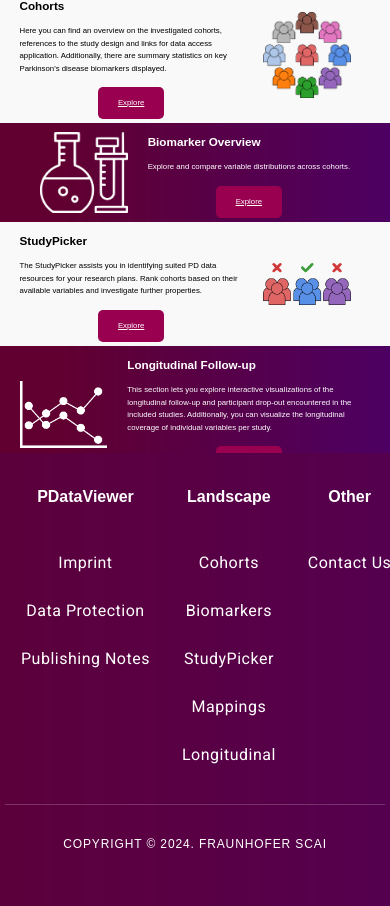
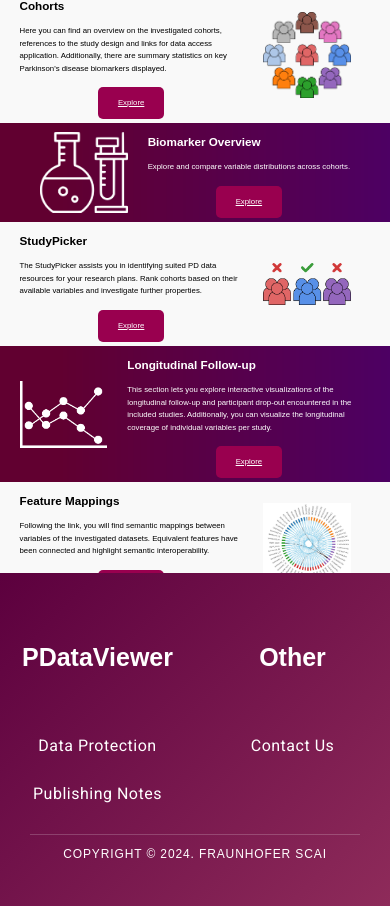
Before and after one commit to SCAI-BIO/PDataViewer, an Angular app in the folder frontend/: page / in a window 390 px wide. Shown: the part 1046-1952 px from the top of the page. Built offline with nearby package versions, Linux system fonts and the light colour scheme; no server answers.

Commit message:
refactor: simplify footer component structure and styles for improved readability

```diff
--- a/frontend/src/app/footer/footer.component.html
+++ b/frontend/src/app/footer/footer.component.html
@@ -1,11 +1,8 @@
-<footer>
-  <div class="container" id="footer">
-    <div class="row main-headers">
-      <div class="col-12 col-sm-6 col-md-4 col-lg-3">
-        <div class="frame default frame-type-menu_subpages frame-layout-0">
+<footer class="footer">
+  <div class="main-headers">
+    <div class="legal-content">
       <h4><a>PDataViewer</a></h4>
       <mat-nav-list>
-            <a mat-list-item routerLink="/imprint">Imprint</a>
         <a
           mat-list-item
           href="https://www.scai.fraunhofer.de/en/data_protection.html"
@@ -20,38 +17,14 @@
         >
       </mat-nav-list>
     </div>
-      </div>
-      <div class="col-12 col-sm-6 col-md-4 col-lg-3">
-        <div
-          class="frame default frame-type-menu_subpages frame-layout-0 mb-3"
-          id="c239"
-        >
-          <h4><a>Landscape</a></h4>
-          <mat-nav-list>
-            <a mat-list-item routerLink="/cohorts">Cohorts</a>
-            <a mat-list-item routerLink="/biomarkers">Biomarkers</a>
-            <a mat-list-item routerLink="/study-picker">StudyPicker</a>
-            <a mat-list-item routerLink="/mappings">Mappings</a>
-            <a mat-list-item routerLink="/longitudinal">Longitudinal</a>
-          </mat-nav-list>
-        </div>
-      </div>
-      <div class="col-12 col-sm-6 col-md-4 col-lg-3">
-        <div
-          class="frame default frame-type-menu_subpages frame-layout-0"
-          id="c782"
-        >
+    <div class="contact-us">
       <h4><a>Other</a></h4>
       <mat-nav-list>
         <a mat-list-item routerLink="/contact-us">Contact Us</a>
       </mat-nav-list>
     </div>
   </div>
-    </div>
-    <div class="row">
-      <div class="col-12">
+  <div class="copyright-container">
     <p class="copyright">Copyright &copy; 2024. Fraunhofer SCAI</p>
   </div>
-    </div>
-  </div>
 </footer>
--- a/frontend/src/app/footer/footer.component.scss
+++ b/frontend/src/app/footer/footer.component.scss
@@ -1,115 +1,32 @@
-:host {
+.footer {
+  background: linear-gradient(135deg, #5c003e, #8e2b5a);
+  color: white;
   display: block;
-  background: url("../../../public/home/background-applications.png") center
-    center / cover no-repeat;
-  padding-top: 30px;
-  padding-left: 40px;
-  font-size: 16px;
+  align-items: center;
+  align-content: center;
+  padding: 30px 0;
 }
 
-:host a {
-  color: white;
+.main-headers {
+  display: grid;
+  grid-template-columns: 1fr 1fr;
+  font-size: 25px;
+  text-align: center;
 }
 
-:host .copyright {
+.copyright-container {
+  padding: 0 30px;
+}
+
+.copyright {
   text-align: center;
   border-top: 1px solid rgba(250, 250, 250, 0.2);
-  padding-top: 30px;
-  padding-bottom: 30px;
-  font-weight: 400;
+  text-transform: uppercase;
   font-size: 12px;
-  color: #fff;
   letter-spacing: 0.88px;
-  text-transform: uppercase;
-}
-
-/* Main Headers */
-.main-headers {
-  display: flex;
-  justify-content: space-between;
-  font-size: 25px;
-}
-
-.main-headers .col-12 {
-  flex: 1;
+  padding-top: 10px;
 }
 
 ::ng-deep .mat-mdc-list-item-unscoped-content {
   color: white !important;
 }
-
-/* Responsive Adjustments */
-@media (max-width: 1200px) {
-  :host {
-    padding-left: 30px;
-    font-size: 15px;
-  }
-
-  .main-headers {
-    font-size: 24px;
-  }
-
-  .copyright {
-    font-size: 11px;
-  }
-}
-
-@media (max-width: 992px) {
-  :host {
-    padding-left: 20px;
-    padding-top: 20px;
-    font-size: 14px;
-  }
-
-  .main-headers {
-    font-size: 20px;
-    text-align: center;
-  }
-
-  .main-headers .col-12 {
-    margin-bottom: 10px;
-  }
-
-  .copyright {
-    font-size: 10px;
-    padding-top: 20px;
-    padding-bottom: 20px;
-  }
-}
-
-@media (max-width: 768px) {
-  :host {
-    padding: 15px 10px;
-    font-size: 13px;
-    text-align: center;
-  }
-
-  .main-headers {
-    font-size: 18px;
-  }
-
-  .copyright {
-    font-size: 9px;
-  }
-}
-
-@media (max-width: 576px) {
-  :host {
-    padding: 10px 5px;
-    font-size: 12px;
-  }
-
-  .main-headers {
-    font-size: 16px;
-  }
-
-  .main-headers .col-12 {
-    margin-bottom: 5px;
-  }
-
-  .copyright {
-    font-size: 8px;
-    padding-top: 15px;
-    padding-bottom: 15px;
-  }
-}
```
Lines whose indentation alone changed are shown as unchanged.
